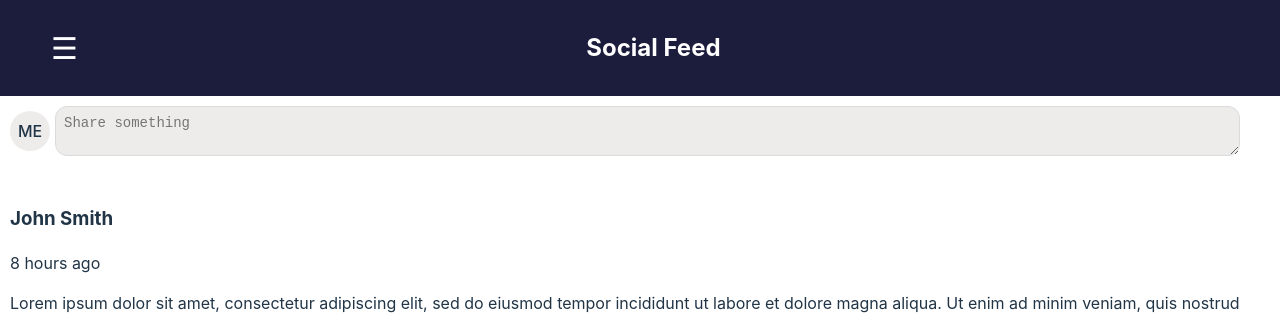
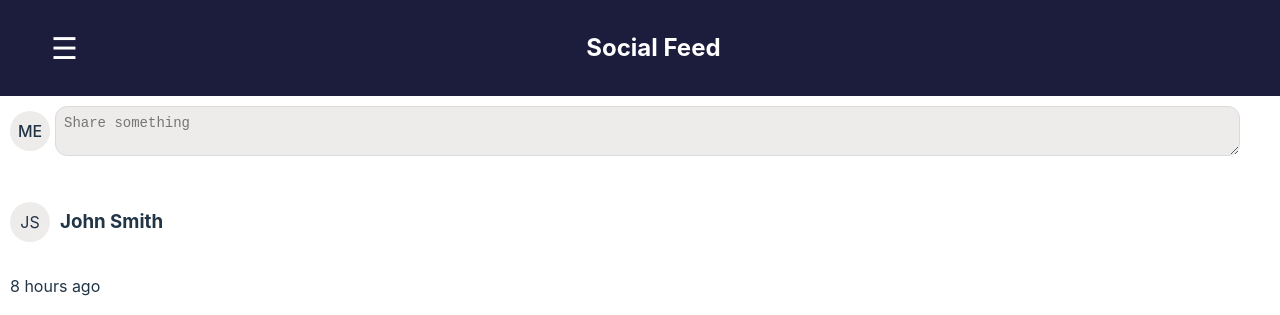
Before and after one commit to PheloMacanda/wyzetalk-assessment, a Svelte app: page / in a window 1280 px wide. Shown: the top 315 px of the page. Built offline with nearby package versions, Linux system fonts and the light colour scheme; some icons are missing.

Commit message:
Post clean up

```diff
--- a/src/App.svelte
+++ b/src/App.svelte
@@ -3,11 +3,20 @@
   import PostInput from './components/PostInput.svelte';
   import Post from './components/Post.svelte';
   import BottomNav from './components/BottomNav.svelte';
+
+  let user = {
+    fullName: "John Smith",
+    time: 8,
+    content: "Lorem ipsum dolor sit amet, consectetur adipiscing elit, sed do eiusmod tempor incididunt ut labore et dolore magna aliqua. Ut enim ad minim veniam, quis nostrud exercitation ullamco laboris nisi ut aliquip ex ea commodo consequat. Duis aute irure dolor in reprehenderit in voluptate velit esse cillum dolore eu fugiat nulla pariatur. Excepteur sint occaecat cupidatat non proident, sunt in culpa qui officia deserunt mollit anim id est laborum.",
+    image:"https://images.unsplash.com/photo-1522071820081-009f0129c71c?fm=jpg&q=60&w=3000&ixlib=rb-4.0.3&ixid=M3wxMjA3fDB8MHxzZWFyY2h8Mnx8cGVvcGxlJTIwd29ya2luZyUyMG9uJTIwbGFwdG9wfGVufDB8fDB8fHww"
+  };
 </script>
 
 <NavBar />
 <PostInput />
-<Post />
+<Post
+  {user}
+/>
 <div class="height-element"></div>
 <BottomNav />
 
--- a/src/components/Post.svelte
+++ b/src/components/Post.svelte
@@ -1,20 +1,39 @@
-<script>
-    export let user = "John Smith";
-    export let time = "8 hours ago";
-    export let content =
-        "Lorem ipsum dolor sit amet, consectetur adipiscing elit, sed do eiusmod tempor incididunt ut labore et dolore magna aliqua. Ut enim ad minim veniam, quis nostrud exercitation ullamco laboris nisi ut aliquip ex ea commodo consequat. Duis aute irure dolor in reprehenderit in voluptate velit esse cillum dolore eu fugiat nulla pariatur. Excepteur sint occaecat cupidatat non proident, sunt in culpa qui officia deserunt mollit anim id est laborum.";
-    export let image =
-        "https://images.unsplash.com/photo-1522071820081-009f0129c71c?fm=jpg&q=60&w=3000&ixlib=rb-4.0.3&ixid=M3wxMjA3fDB8MHxzZWFyY2h8Mnx8cGVvcGxlJTIwd29ya2luZyUyMG9uJTIwbGFwdG9wfGVufDB8fDB8fHww";
+<script lang="ts">
+    import type { User } from "../interfaces/types";
+    export let user: User;
+    $: initials = `${user.fullName.split(' ')[0]?.charAt(0)}${user.fullName.split(' ')[1]?.charAt(0)}`;
 </script>
 
 <div class="post">
-    <h3>{user}</h3>
-    <p>{time}</p>
-    <p>{content}</p>
-    <img src={image} alt="Post image" />
+    <div class="name-container">
+        <p class="initials">{initials}</p>
+        <h3>{user.fullName}</h3>
+    </div>
+
+    <p>{user.time} hours ago</p>
+    <p>{user.content}</p>
+    <!-- svelte-ignore a11y_img_redundant_alt -->
+    <img src={user.image} alt="Post image" />
 </div>
 
 <style>
+
+    .name-container {
+        display: flex;
+        align-items: center;
+        gap: 10px;
+    }
+
+    .initials {
+        background-color: #eeebeb;
+        width: 40px;
+        height: 40px;
+        display: flex;
+        justify-content: center;
+        align-items: center;
+        border-radius: 100%;
+    }
+
     .post {
         background: white;
         padding: 10px;
--- /dev/null
+++ b/src/interfaces/types.ts
@@ -0,0 +1,6 @@
+export interface User {
+    fullName: string;
+    time: number;
+    content: string;
+    image: string;
+}
```
